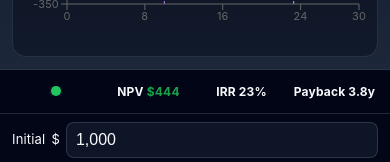
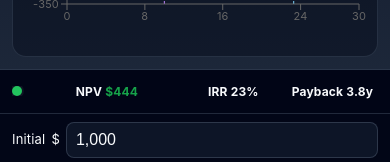
Before and after one commit to armstrma/npv-calculator, a React (Vite) app: page / in a window 390 px wide. Shown: the part 305-467 px from the top of the page. Built offline with nearby package versions, Linux system fonts and the light colour scheme.

Commit message:
Prioritize NPV space in mobile metrics bar

```diff
--- a/src/App.css
+++ b/src/App.css
@@ -350,8 +350,8 @@ input[type="range"]::-moz-range-thumb {
 @media (max-width: 1024px) {
   .mobile-metrics-header {
     display: grid !important;
-    grid-template-columns: repeat(4, minmax(0, 1fr));
-    gap: 6px;
+    grid-template-columns: 14px minmax(0, 1.6fr) minmax(0, 1fr) minmax(0, 1fr);
+    gap: 8px;
     align-items: center;
     padding: 8px 12px;
     border-bottom: 1px solid #475569;
@@ -371,7 +371,7 @@ input[type="range"]::-moz-range-thumb {
   .mobile-sentiment-dot-wrap {
     display: flex;
     align-items: center;
-    justify-content: center;
+    justify-content: flex-start;
   }
   .mobile-sentiment-dot {
     width: 10px;
```
